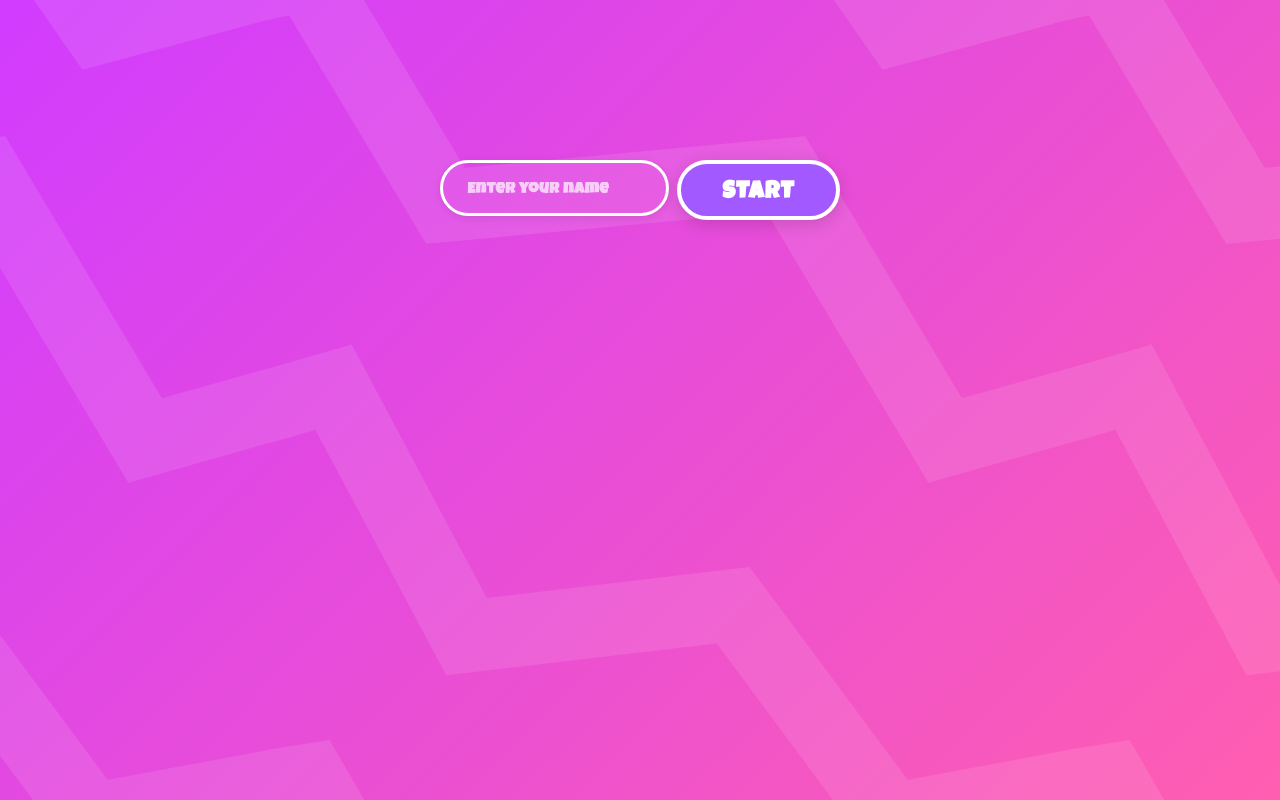
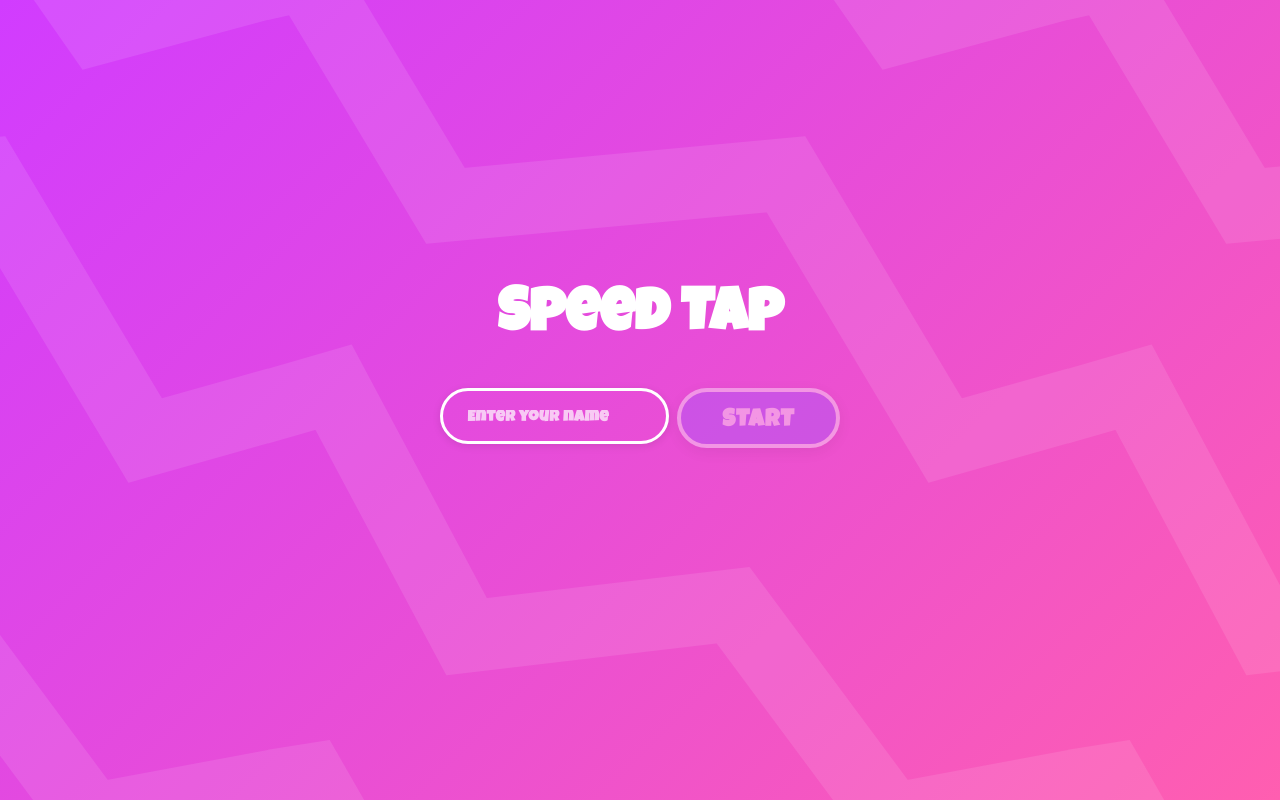
Before and after one commit to oahmaro/speed-tap, a Next.js app: page / in a window 1280 px wide. Built offline with nearby package versions, Linux system fonts and the light colour scheme.

Commit message:
feat(ui): improve button and input centering, add disabled state, and enhance entry screen layout

```diff
--- a/src/app/globals.css
+++ b/src/app/globals.css
@@ -149,7 +149,6 @@
   color: #fff;
   border: 4px solid #fff;
   border-radius: 999px;
-  font-family: 'Luckiest Guy', 'Arial Rounded MT Bold', Arial, sans-serif;
   font-weight: bold;
   text-transform: uppercase;
   letter-spacing: 0.05em;
@@ -180,13 +179,14 @@
 }
 
 .funky-btn--secondary:hover {
+  background: #fff;
   border-color: #b97cff;
   color: #b97cff;
 }
 
 .funky-btn--sm {
   font-size: 1.1rem;
-  padding: 0.5em 1.2em 0.3em 1.2em;
+  padding: 0.6em 1.2em 0.3em 1.2em;
 }
 
 .funky-btn--md {
@@ -196,7 +196,13 @@
 
 .funky-btn--lg {
   font-size: 2rem;
-  padding: 1.05em 2em 0.55em 2em;
+  padding: 1em 2em 0.7em 2em;
+}
+
+.funky-btn:disabled,
+.funky-btn[aria-disabled="true"] {
+  opacity: 0.4;
+  cursor: not-allowed;
 }
 
 @layer base {
@@ -205,7 +211,6 @@
   border-radius: 999px;
   background: transparent;
   color: #fff;
-  font-family: 'Luckiest Guy', 'Arial Rounded MT Bold', Arial, sans-serif;
   font-size: 1.3rem;
   height: 56px;
   line-height: 48px;
@@ -259,3 +264,18 @@
     font-family: 'Luckiest Guy', 'Arial Rounded MT Bold', Arial, sans-serif;
   }
 }
+
+input,
+textarea,
+button {
+  font-family: inherit;
+}
+
+input::placeholder,
+textarea::placeholder {
+  font-family: inherit;
+}
+
+* {
+  font-family: 'Luckiest Guy', cursive !important;
+}
--- a/src/app/screens/entry-screen.tsx
+++ b/src/app/screens/entry-screen.tsx
@@ -1,7 +1,6 @@
 import React from "react";
 import { Input, Button } from "@/components/ui";
 import { useGame } from "../game-context";
-import BgZigzag from "@/components/bg-zigzag";
 
 export default function EntryScreen() {
   const { username, setUsername, startGame } = useGame();
@@ -17,8 +16,11 @@ export default function EntryScreen() {
     <div className="entry-bg">
       <div className="entry-bg__zigzag"></div>
       <div className="entry-bg__content">
-        <main className="flex flex-col items-center mt-24">
-          <form onSubmit={handleStart} className="flex gap-2 mt-16">
+        <main className="flex flex-col items-center justify-center min-h-[60vh] mt-32">
+          <h1 className="text-6xl font-bold text-white mb-10 text-center">
+            Speed Tap
+          </h1>
+          <form onSubmit={handleStart} className="flex gap-2">
             <Input
               type="text"
               placeholder="Enter your name"
@@ -27,8 +29,11 @@ export default function EntryScreen() {
               required
               className="text-base"
             />
-
-            <Button type="submit" className="text-base">
+            <Button
+              type="submit"
+              className="text-base"
+              disabled={!username.trim()}
+            >
               START
             </Button>
           </form>
```
Also changed, not shown: 1 other file (tests, documents, lock files or other folders).
